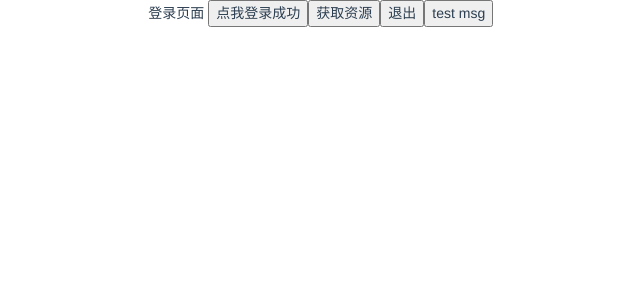
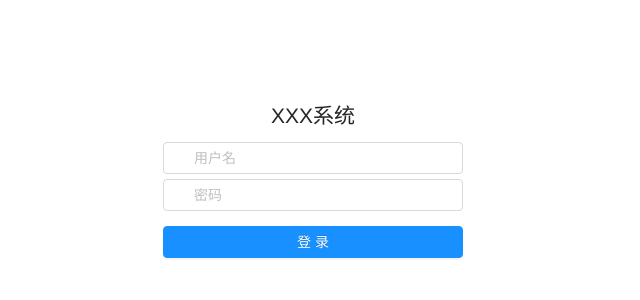
Before and after one commit to shenqiangbin/template, a Vue app: page /login in a window 1280 px wide. Shown: the top 300 px of the page, without its empty margins (327-967 px from the left). Built offline with nearby package versions, Linux system fonts and the light colour scheme.

Commit message:
登录 - 登录页面样式调整

```diff
--- a/src/views/Login.vue
+++ b/src/views/Login.vue
@@ -1,11 +1,25 @@
 <template>
   <div>
-    登录页面
 
-    <button @click='login'>点我登录成功</button>
+    <div class='loginBox'>
+        <h2>XXX系统</h2>
+        <a-input placeholder="用户名" v-model="userName">
+            <a-icon slot="prefix" type='user' />
+        </a-input>
+        <div style='margin:5px 0;'></div>
+        <a-input placeholder="密码" v-model="password" type='password'>
+            <a-icon slot="prefix" type='lock' />
+        </a-input>
+
+        <div style='margin:15px 0;'></div>
+        <a-button type="primary" @click="login" style='width:100%'>登录</a-button>
+    </div>
+
+
+    <!-- <button @click='login'>点我登录成功</button>
     <button @click='fetch'>获取资源</button>
     <button @click='logout'>退出</button>
-    <button @click='showMsg'>test msg</button>
+    <button @click='showMsg'>test msg</button> -->
   </div>
 </template>
 
@@ -14,20 +28,29 @@
 import Vue from 'vue'
 import axios from 'axios'
 import loginService from '../api/loginService'
-import { message } from 'ant-design-vue'
+import { message, Input, Button, Icon } from 'ant-design-vue'
 
 Vue.prototype.$message = message;
+Vue.use(Input)
+Vue.use(Button)
+Vue.use(Icon)
 
 export default {
   name: 'login',
+  data(){
+      return{
+          userName: '',
+          password: '',
+      }
+  },
   components: {
 
   },
   methods:{
       login(){
 
-        var username = 'user';
-        var password = '123';
+        var username = this.userName;
+        var password = this.password;
 
         var _this = this;
 
@@ -98,3 +121,13 @@ export default {
   }
 }
 </script>
+
+<style scoped>
+
+.loginBox{
+    width:300px;
+    margin:10px auto;
+    margin-top: 100px;
+}
+
+</style>
```
Also changed, not shown: 1 other file (tests, documents, lock files or other folders).
